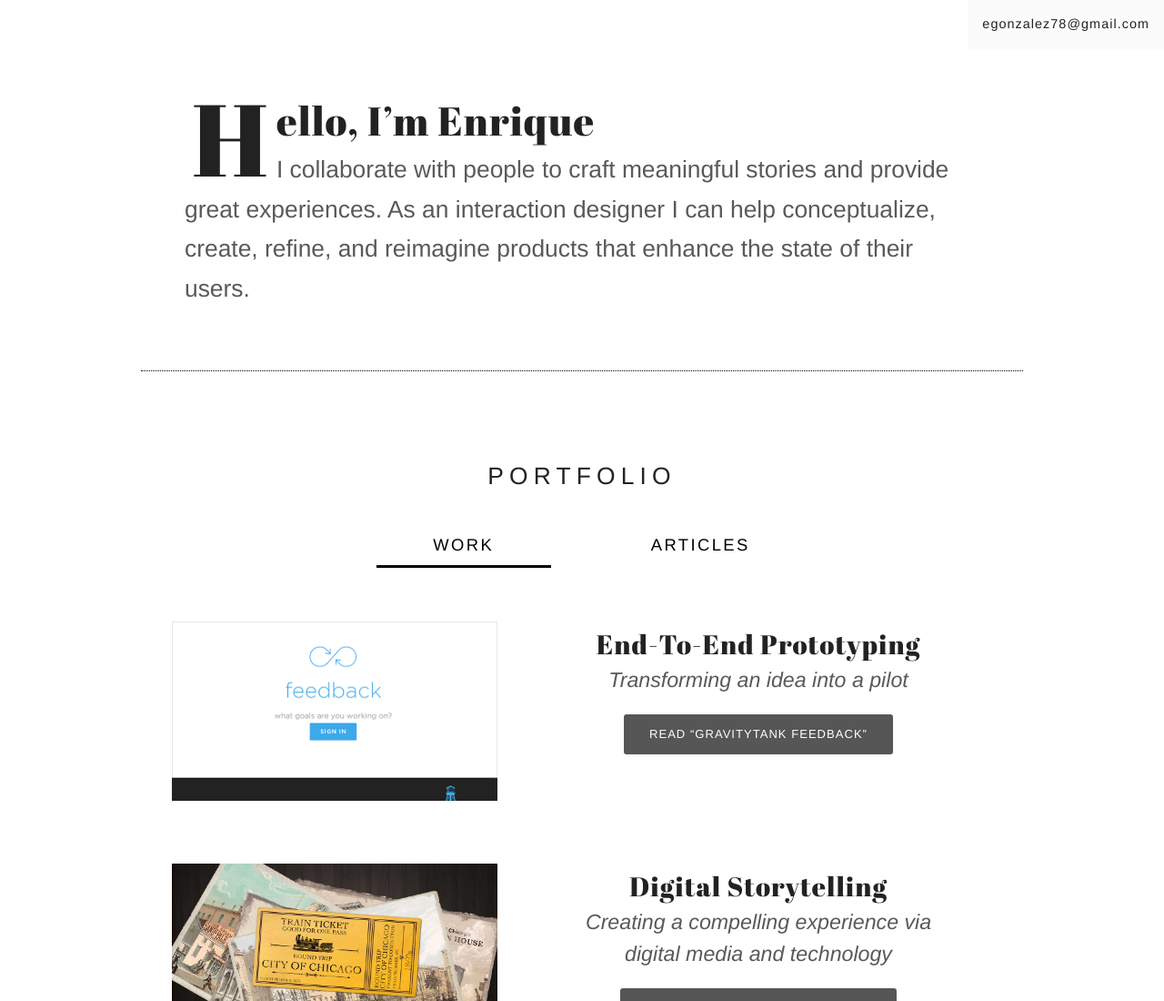
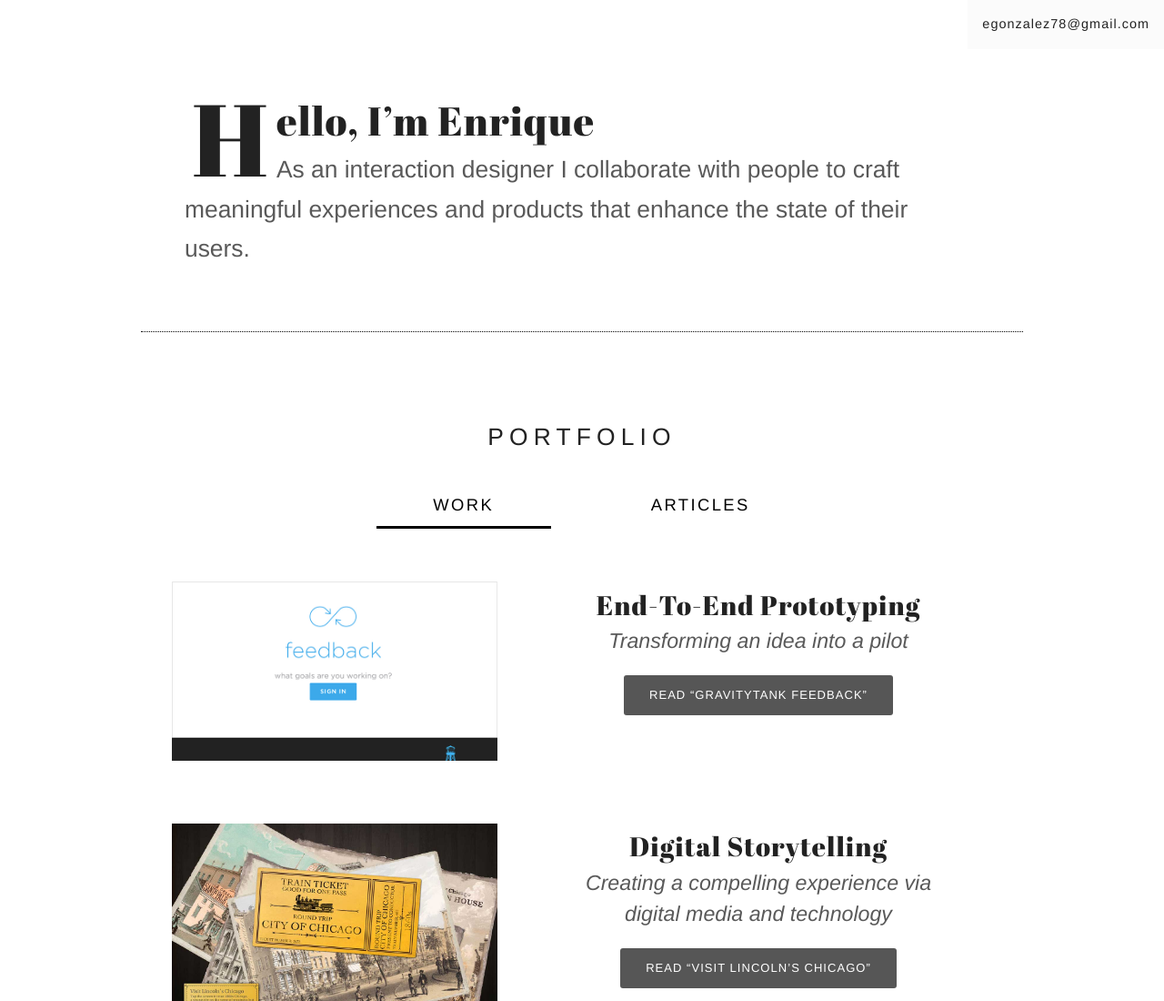
Before and after one commit to enriquegonzalez/enriquegonzalez.github.io, a website: page index.html in a window 1280 px wide. Shown: the top 1100 px of the page at 91% size. Drawn offline with Linux system fonts and the light colour scheme.

Commit message:
copy editing

```diff
--- a/index.html
+++ b/index.html
@@ -46,7 +46,7 @@
       <div class="large-12 large-centered  columns">
         <header class="header--site">
           <h1 class="title title--site">Hello, I’m Enrique</h1>
-          <p class="value-statement">I collaborate with people to craft meaningful stories and provide great experiences. As an interaction designer I can help conceptualize, create, refine, and reimagine products that enhance the state of their users.</p>
+          <p class="value-statement">As an interaction designer I collaborate with people to craft meaningful experiences and products that enhance the state of their users.</p>
         </header>
       </div>
     </div>
```
